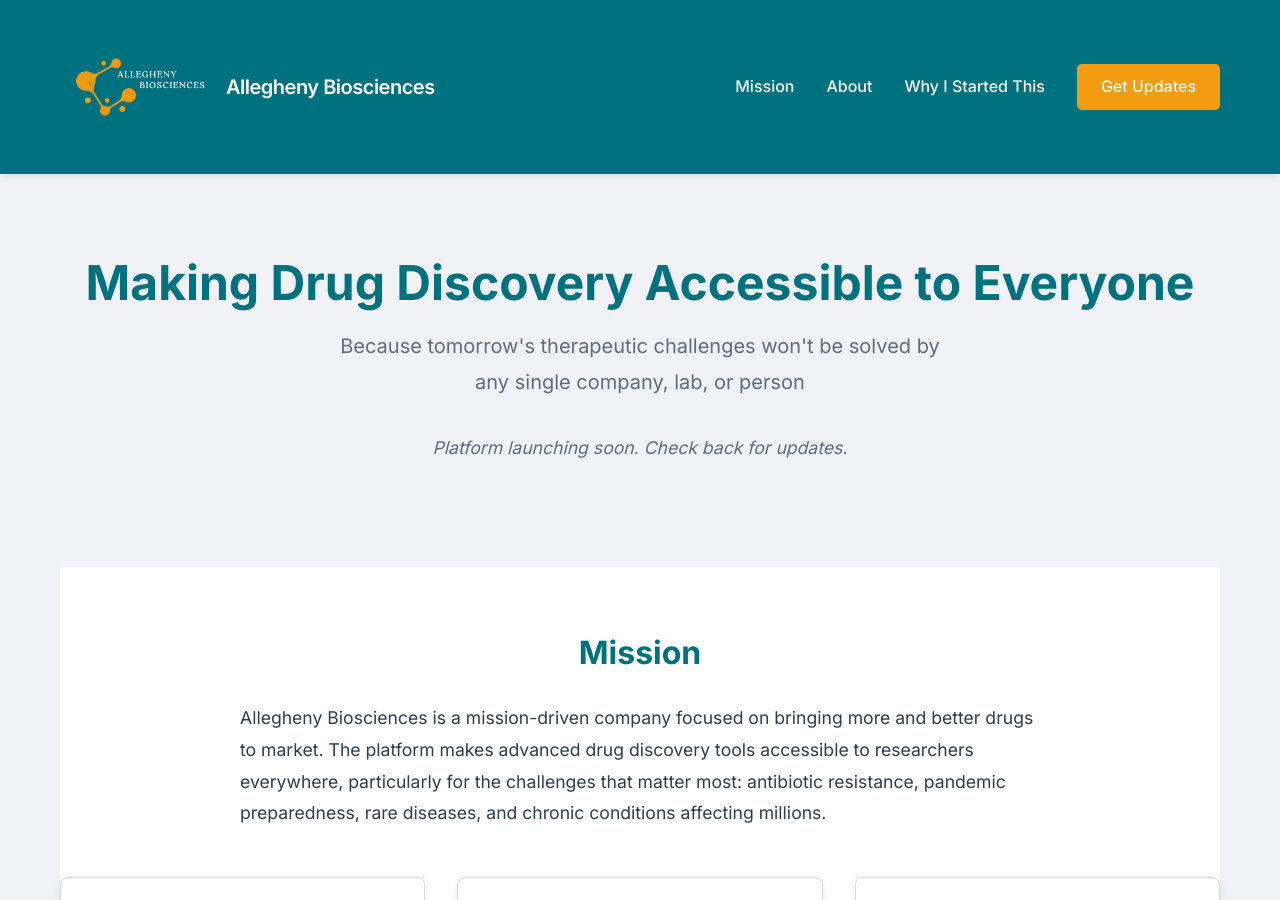
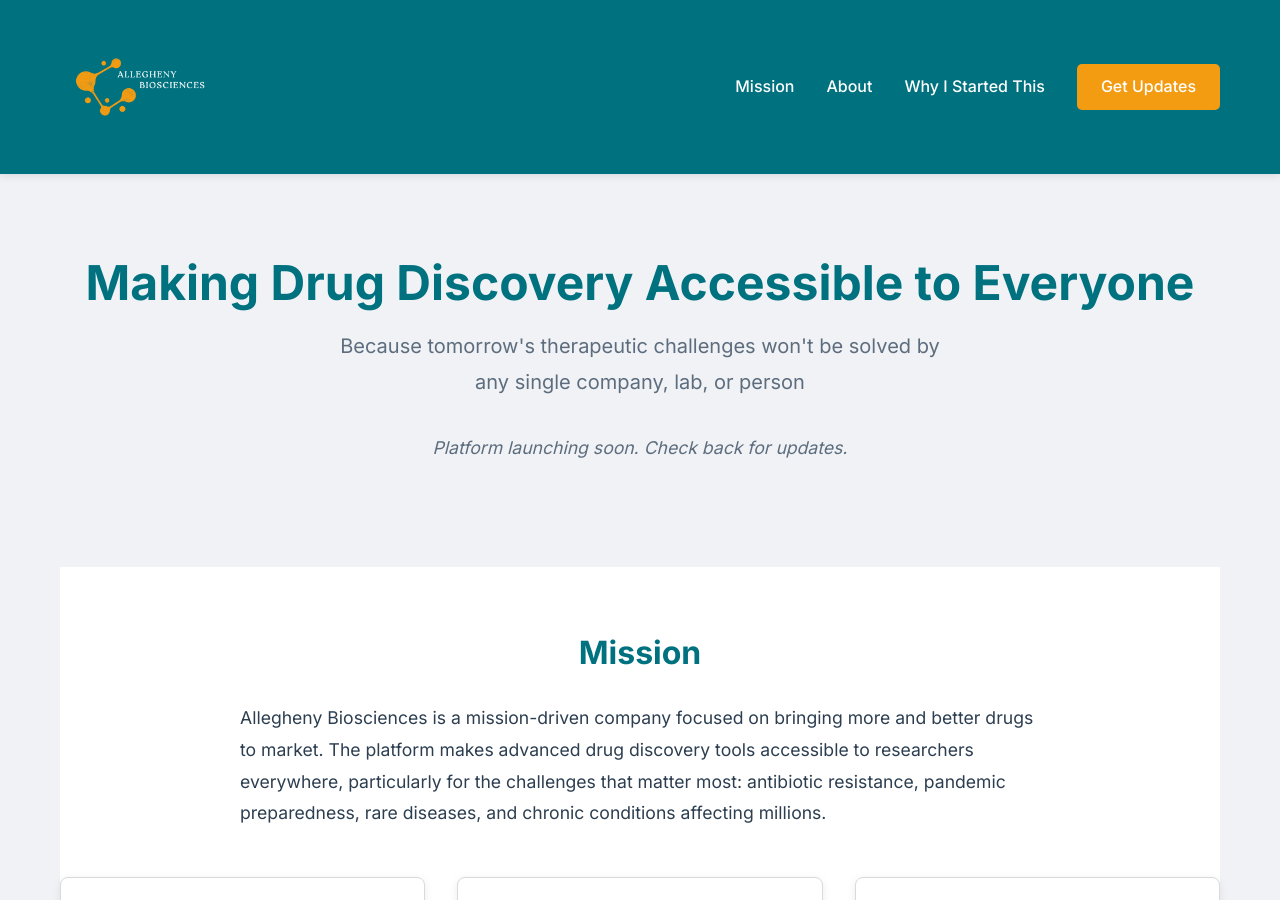
Before and after one commit to alleghenybio/alleghenybio.github.io, a Jekyll site: the page built from index.md, in a window 1280 px wide and 900 px high. Built offline with Jekyll 4.4.1, drawn with Linux system fonts in a browser that asks for light colours.

Commit message:
Update default.html

```diff
--- a/_layouts/default.html
+++ b/_layouts/default.html
@@ -22,7 +22,6 @@
       <div class="nav-wrapper">
         <div class="logo">
           <img src="{{ '/assets/img/logo.png' | relative_url }}" alt="Allegheny Biosciences" height="50">
-          <span class="logo-text">Allegheny Biosciences</span>
         </div>
         <div class="nav-links">
           <a href="#mission">Mission</a>
```
